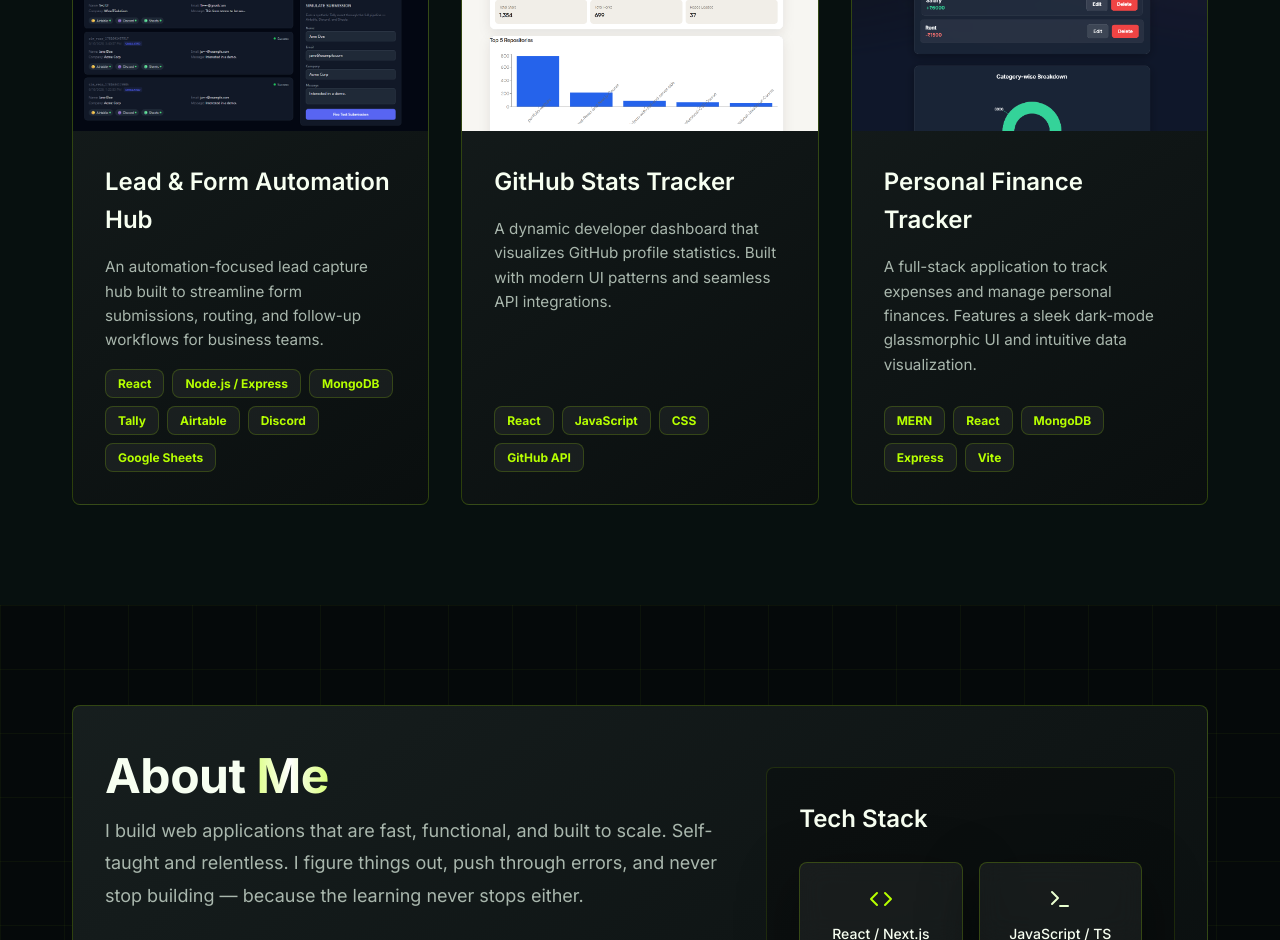
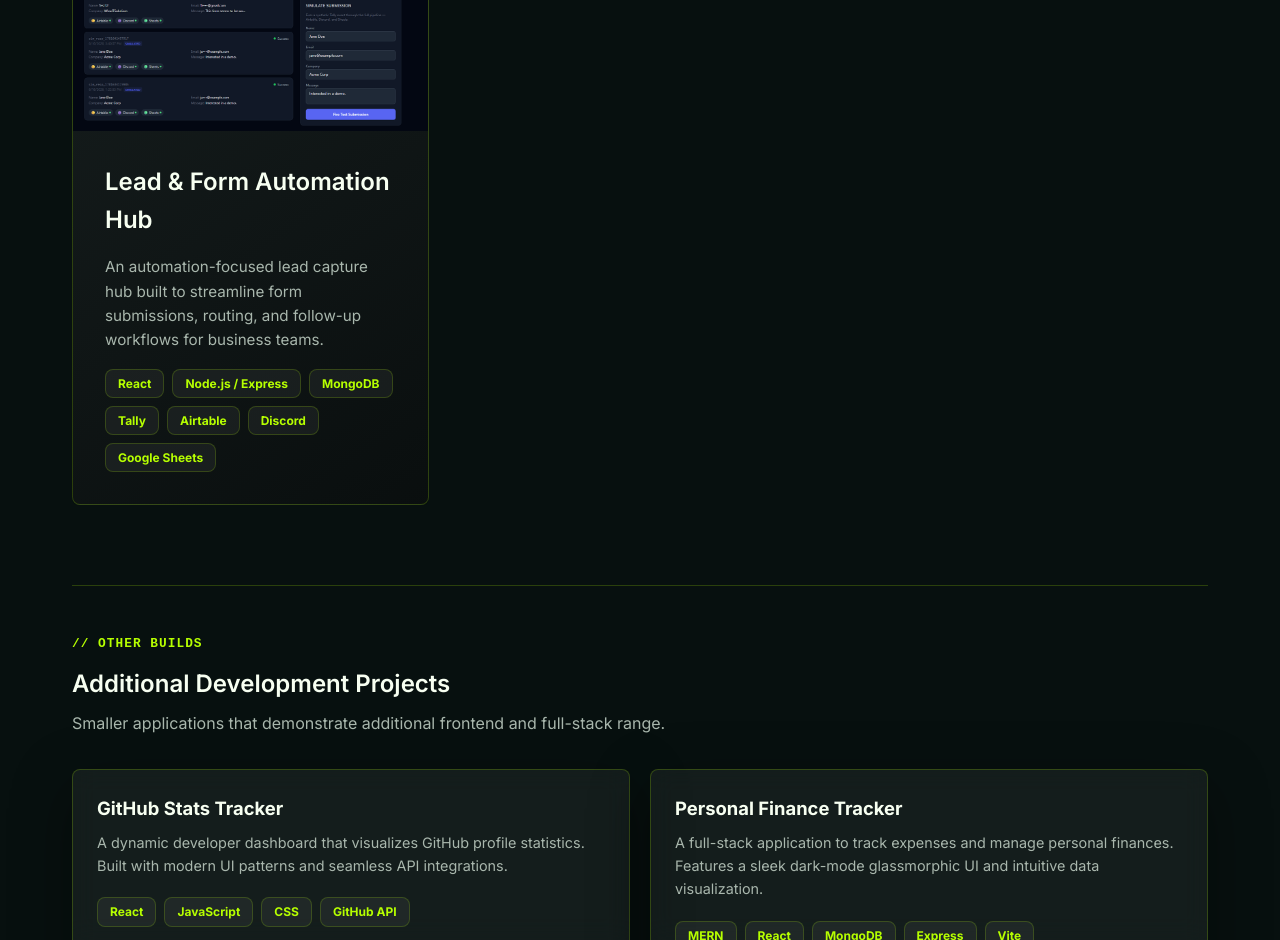
Before and after one commit to him-agni/portfolio, a React (Vite) app: page / in a window 1280 px wide. Shown: the part 1860-2800 px from the top of the page. Built offline with nearby package versions, Linux system fonts and the light colour scheme.

Commit message:
Polish portfolio for solutions engineering roles

```diff
--- a/src/components/About.css
+++ b/src/components/About.css
@@ -24,6 +24,7 @@
 .status-badge {
   display: inline-flex;
   align-items: center;
+  max-width: 100%;
   gap: 0.75rem;
   padding: 0.75rem 1.25rem;
   background: rgba(182, 255, 0, 0.1);
@@ -35,6 +36,7 @@
 }
 
 .pulse-dot {
+  flex-shrink: 0;
   width: 10px;
   height: 10px;
   background-color: var(--accent-primary);
--- a/src/components/About.jsx
+++ b/src/components/About.jsx
@@ -10,14 +10,14 @@ const About = () => {
           <div className="about-content">
             <h2 className="heading-lg">About <span className="text-gradient">Me</span></h2>
             <p className="about-text">
-              I build web applications that are fast, functional, and built to scale. Self-taught and relentless. I figure things out, push through errors, and never stop building — because the learning never stops either.
+              I'm a solutions-focused engineer who bridges customer problems and technical implementation. I design integrations, build working demos, and explain architecture clearly so technical and business stakeholders can evaluate a solution with confidence.
             </p>
             <p className="about-text">
-              Currently leveling up with Next.js, TypeScript, and AI integration — building projects that don't just work, but think. I'm comfortable working with AI workflows — from integrating LLM APIs into apps to building AI-powered features that solve real problems.
+              My strongest areas are APIs, webhooks, authentication, data flows, observability, and technical documentation. I enjoy turning ambiguous requirements into practical solution designs, while communicating trade-offs honestly and keeping the customer outcome in focus.
             </p>
             <div className="status-badge">
               <span className="pulse-dot"></span>
-              Open to work — Junior Developer / Frontend / Full-Stack roles
+              Open to Solutions Engineer and Sales Engineer opportunities — Austin or remote
             </div>
           </div>
 
--- a/src/components/Contact.css
+++ b/src/components/Contact.css
@@ -68,6 +68,10 @@
   line-height: 1.45;
 }
 
+.contact-email {
+  overflow-wrap: anywhere;
+}
+
 @media (max-width: 1100px) {
   .contact-links {
     grid-template-columns: repeat(2, minmax(0, 1fr));
--- a/src/components/Hero.jsx
+++ b/src/components/Hero.jsx
@@ -39,7 +39,7 @@ const Hero = () => {
             <span>Full Stack Developer</span>
           </div>
           <p className="hero-description">
-            I turn ideas into apps, create solutions for businesses that work and scale.
+            I translate customer problems into secure, scalable integrations — and make solutions easy to evaluate through demos, architecture guidance, and clear technical documentation.
           </p>
           <div className="hero-actions">
             <a href="#projects" className="btn btn-primary" onClick={scrollToProjects}>
--- a/src/components/ProjectDetail.css
+++ b/src/components/ProjectDetail.css
@@ -162,6 +162,37 @@
   border: 1px solid var(--glass-border);
   border-radius: 8px;
   background: #000;
+}
+
+.demo-transcript {
+  margin-top: 1.25rem;
+  border: 1px solid var(--glass-border);
+  border-radius: 8px;
+  background: rgba(255, 255, 255, 0.025);
+}
+
+.demo-transcript summary {
+  padding: 1rem 1.25rem;
+  color: var(--accent-primary);
+  font-weight: 700;
+  cursor: pointer;
+}
+
+.demo-transcript-content {
+  padding: 0 1.25rem 1.25rem;
+}
+
+.demo-transcript-content p {
+  max-width: 740px;
+  margin-top: 0.9rem;
+  color: var(--text-secondary);
+  line-height: 1.75;
+}
+
+.demo-transcript-content .demo-transcript-note {
+  color: var(--text-primary);
+  font-size: 0.9rem;
+  font-style: italic;
 }
 
 .detail-text {
--- a/src/components/ProjectDetail.jsx
+++ b/src/components/ProjectDetail.jsx
@@ -73,6 +73,19 @@ const ProjectDetail = () => {
             <div className="demo-placeholder">
               [ 2-3 min walkthrough video coming soon ]
             </div>
+          )}
+          {project.demoTranscript && (
+            <details className="demo-transcript">
+              <summary>Read the written demo transcript</summary>
+              <div className="demo-transcript-content">
+                <p className="demo-transcript-note">
+                  This written walkthrough summarizes the demo's workflow and key technical points.
+                </p>
+                {project.demoTranscript.map((paragraph, index) => (
+                  <p key={index}>{paragraph}</p>
+                ))}
+              </div>
+            </details>
           )}
         </section>
 
--- a/src/components/Projects.css
+++ b/src/components/Projects.css
@@ -67,6 +67,10 @@
   opacity: 1;
 }
 
+.project-card:focus-within .project-overlay {
+  opacity: 1;
+}
+
 .overlay-btn {
   display: flex;
   align-items: center;
@@ -127,6 +131,79 @@
   font-weight: 700;
 }
 
+.other-builds {
+  margin-top: 5rem;
+  padding-top: 3rem;
+  border-top: 1px solid var(--glass-border);
+}
+
+.other-builds-header {
+  max-width: 680px;
+  margin-bottom: 2rem;
+}
+
+.other-builds-label {
+  display: block;
+  margin-bottom: 0.65rem;
+  color: var(--accent-primary);
+  font-family: 'Courier New', monospace;
+  font-size: 0.8rem;
+  font-weight: 700;
+  letter-spacing: 0.08em;
+}
+
+.other-builds-header p,
+.other-build-card p {
+  color: var(--text-secondary);
+}
+
+.other-builds-header p {
+  margin-top: 0.5rem;
+}
+
+.other-builds-grid {
+  display: grid;
+  grid-template-columns: repeat(2, minmax(0, 1fr));
+  gap: 1.25rem;
+}
+
+.other-build-card {
+  display: flex;
+  flex-direction: column;
+  gap: 1.25rem;
+  padding: 1.5rem;
+  border-radius: 8px;
+}
+
+.other-build-card h3 {
+  margin-bottom: 0.5rem;
+  font-size: 1.15rem;
+}
+
+.other-build-card p {
+  font-size: 0.9rem;
+}
+
+.other-build-actions {
+  display: flex;
+  flex-wrap: wrap;
+  gap: 1rem;
+  margin-top: auto;
+}
+
+.other-build-actions a {
+  display: inline-flex;
+  align-items: center;
+  gap: 0.4rem;
+  color: var(--accent-primary);
+  font-size: 0.86rem;
+  font-weight: 700;
+}
+
+.other-build-actions a:hover {
+  color: var(--accent-secondary);
+}
+
 @media (max-width: 560px) {
   .projects-grid {
     grid-template-columns: 1fr;
@@ -135,4 +212,8 @@
   .section-header {
     margin-bottom: 2.5rem;
   }
+
+  .other-builds-grid {
+    grid-template-columns: 1fr;
+  }
 }
--- a/src/components/Projects.jsx
+++ b/src/components/Projects.jsx
@@ -5,23 +5,11 @@ import { FaGithub } from 'react-icons/fa';
 import { projectsData } from '../data/projectsData';
 import './Projects.css';
 
-const Projects = () => {
-  return (
-    <section id="projects" className="projects-section">
-      <div className="container">
-        <div className="section-header">
-          <h2 className="heading-lg">Featured <span className="text-gradient">Projects</span></h2>
-          <p className="section-subtitle">A selection of my recent full-stack work</p>
-        </div>
-
-        <div className="projects-grid">
-          {projectsData.map((project, index) => (
-            <div key={index} className="project-card glass-panel group">
+const FeaturedProjectCard = ({ project }) => (
+  <article className="project-card glass-panel group">
     <div className="project-image-wrapper">
       <img src={project.image} alt={project.title} className="project-image" />
       <div className="project-overlay">
-                  {project.slug ? (
-                    <>
         <Link to={`/projects/${project.slug}`} className="overlay-btn">
           <ExternalLink size={20} /> View Engineering Notes
         </Link>
@@ -30,36 +18,73 @@ const Projects = () => {
             <ExternalLink size={20} /> Live Demo
           </a>
         )}
-                    </>
-                  ) : (
-                    <>
-                      {project.liveLink ? (
-                        <a href={project.liveLink} target="_blank" rel="noreferrer" className="overlay-btn">
-                          <ExternalLink size={20} /> Live Demo
-                        </a>
-                      ) : (
-                        <span className="overlay-btn overlay-btn-disabled">
-                          <ExternalLink size={20} /> Deploy soon
-                        </span>
-                      )}
-                      <a href={project.repoLink} target="_blank" rel="noreferrer" className="overlay-btn">
-                        <FaGithub size={20} /> Source Code
-                      </a>
-                    </>
-                  )}
       </div>
     </div>
     <div className="project-info">
       <h3 className="heading-md">{project.title}</h3>
       <p className="project-desc">{project.description}</p>
       <div className="project-tags">
-                  {project.tags.map((tag, i) => (
-                    <span key={i} className="tag">{tag}</span>
+        {project.tags.map((tag) => (
+          <span key={tag} className="tag">{tag}</span>
         ))}
       </div>
     </div>
+  </article>
+);
+
+const OtherBuildCard = ({ project }) => (
+  <article className="other-build-card glass">
+    <div>
+      <h3>{project.title}</h3>
+      <p>{project.description}</p>
     </div>
+    <div className="project-tags">
+      {project.tags.map((tag) => (
+        <span key={tag} className="tag">{tag}</span>
       ))}
+    </div>
+    <div className="other-build-actions">
+      {project.liveLink && (
+        <a href={project.liveLink} target="_blank" rel="noreferrer">
+          <ExternalLink size={17} /> Live Demo
+        </a>
+      )}
+      <a href={project.repoLink} target="_blank" rel="noreferrer">
+        <FaGithub size={17} /> Source Code
+      </a>
+    </div>
+  </article>
+);
+
+const Projects = () => {
+  const featuredProjects = projectsData.filter((project) => project.slug);
+  const otherProjects = projectsData.filter((project) => !project.slug);
+
+  return (
+    <section id="projects" className="projects-section">
+      <div className="container">
+        <div className="section-header">
+          <h2 className="heading-lg">Featured <span className="text-gradient">Projects</span></h2>
+          <p className="section-subtitle">Customer problems translated into integrations, technical demos, and implementation-ready solutions.</p>
+        </div>
+
+        <div className="projects-grid">
+          {featuredProjects.map((project) => (
+            <FeaturedProjectCard key={project.slug} project={project} />
+          ))}
+        </div>
+
+        <div className="other-builds">
+          <div className="other-builds-header">
+            <span className="other-builds-label">// OTHER BUILDS</span>
+            <h3 className="heading-md">Additional Development Projects</h3>
+            <p>Smaller applications that demonstrate additional frontend and full-stack range.</p>
+          </div>
+          <div className="other-builds-grid">
+            {otherProjects.map((project) => (
+              <OtherBuildCard key={project.title} project={project} />
+            ))}
+          </div>
         </div>
       </div>
     </section>
```
Also changed, not shown: index.html (+18 -1 lines), src/components/Contact.jsx (+13 -13 lines), src/data/projectsData.js (+14 -0 lines), 2 other files (tests, documents, lock files or other folders). Lines whose indentation alone changed are shown as unchanged.
